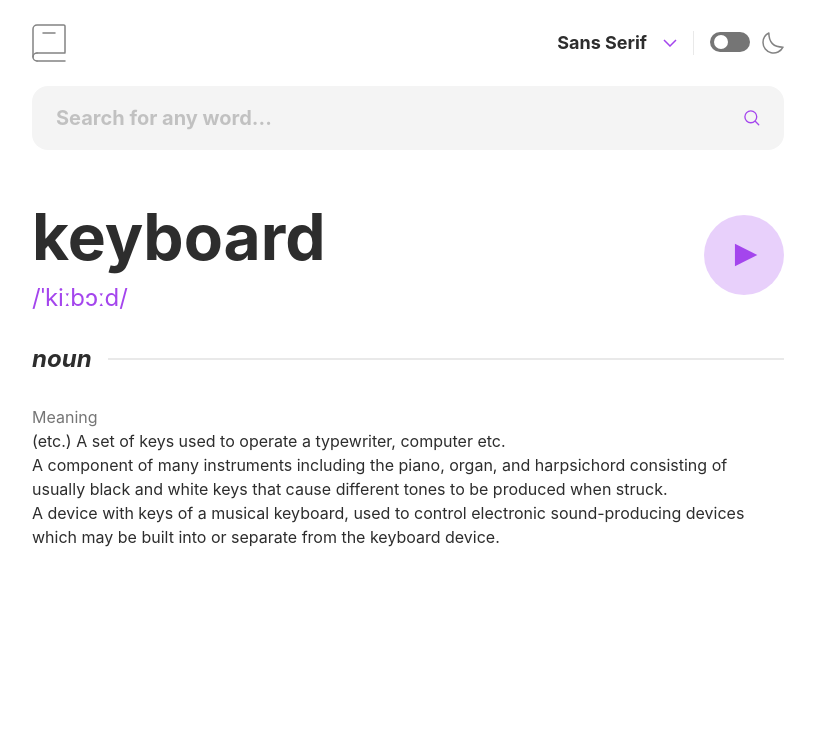
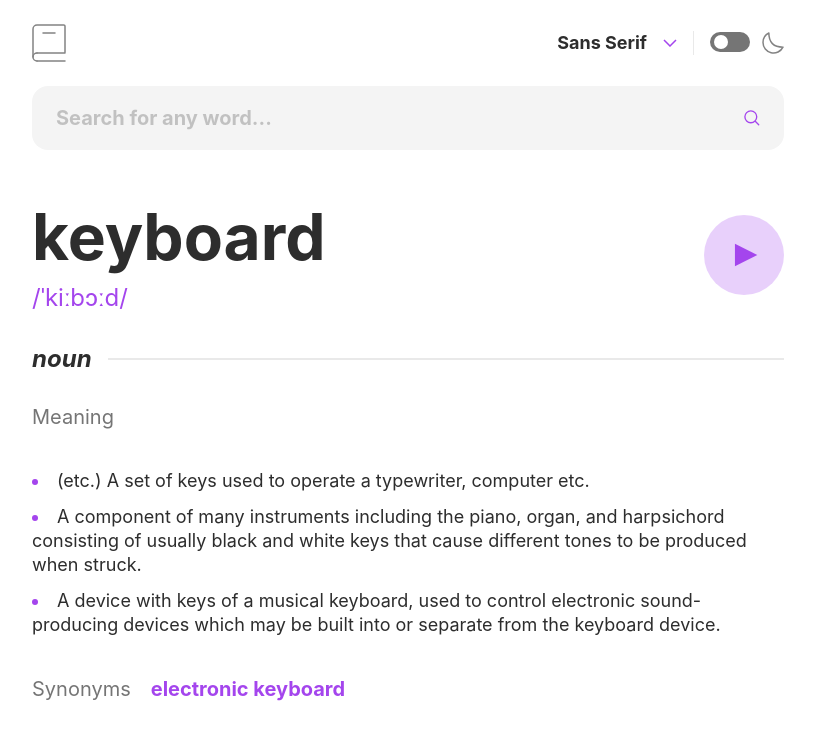
Before and after one commit to dimitarradulov/directory-web-app, an Angular app: page / in a window 1280 px wide. Shown: the top 740 px of the page, without its empty margins (232-1047 px from the left). Built offline with nearby package versions, Linux system fonts and the light colour scheme.

Commit message:
Update dictionary-word-info.component.html

```diff
--- a/src/app/dictionary-word-info/dictionary-word-info.component.html
+++ b/src/app/dictionary-word-info/dictionary-word-info.component.html
@@ -22,8 +22,10 @@
 </div>
 
 <div>
-  <span class="text-secondary mb-4">Meaning</span>
-  <ul>
+  <p class="text-secondary sm:text-heading-s">Meaning</p>
+  <ul
+    class="list-disc list-inside grid gap-3 marker:text-accent text-sm sm:text-body-m dark:text-white my-4 sm:my-10"
+  >
     <li>(etc.) A set of keys used to operate a typewriter, computer etc.</li>
     <li>
       A component of many instruments including the piano, organ, and
@@ -36,4 +38,11 @@
       keyboard device.
     </li>
   </ul>
+
+  <div class="flex gap-5">
+    <p class="text-secondary sm:text-heading-s">Synonyms</p>
+    <a href="#" class="font-bold text-accent sm:text-heading-s"
+      >electronic keyboard</a
+    >
+  </div>
 </div>
```
